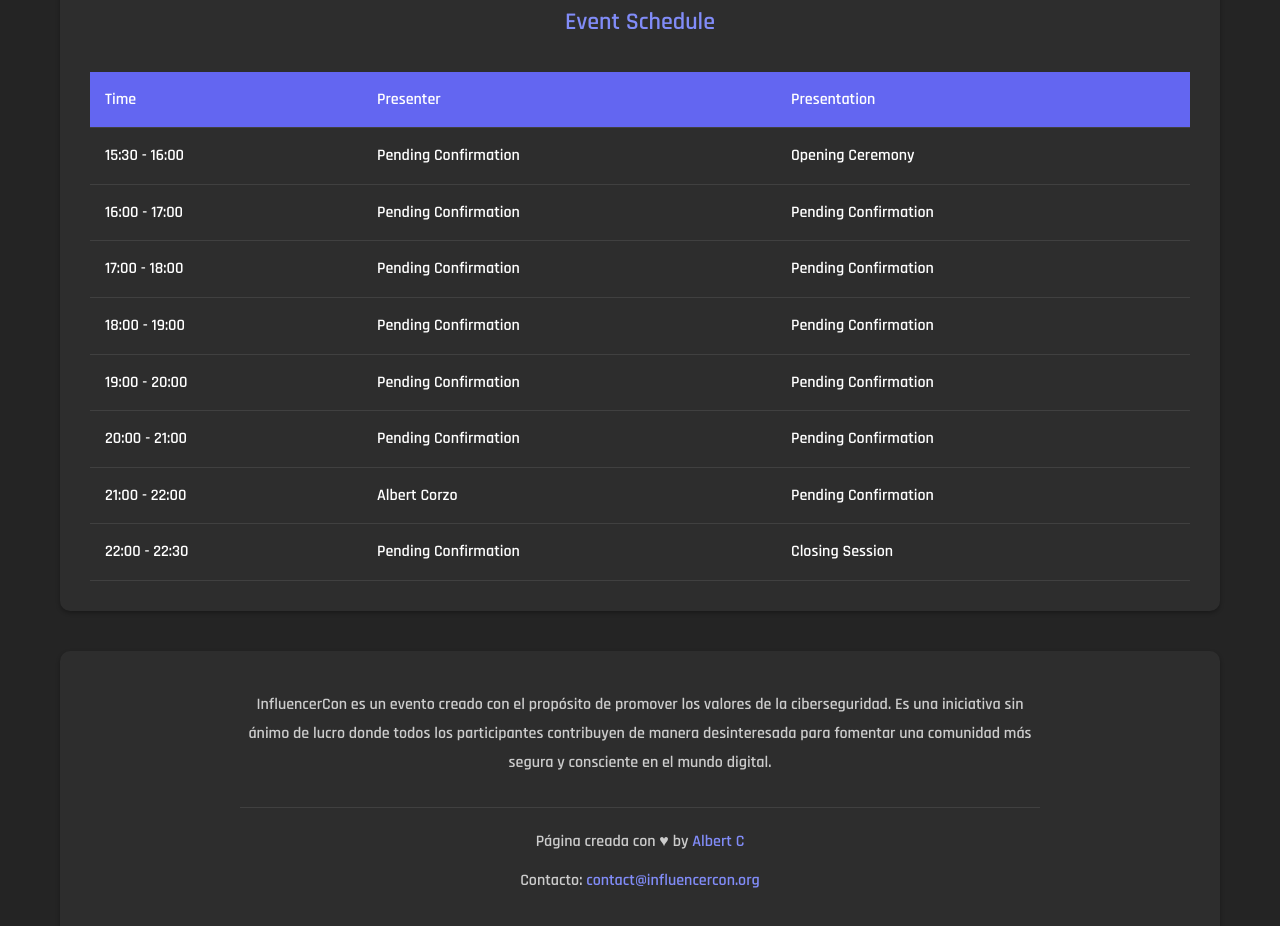
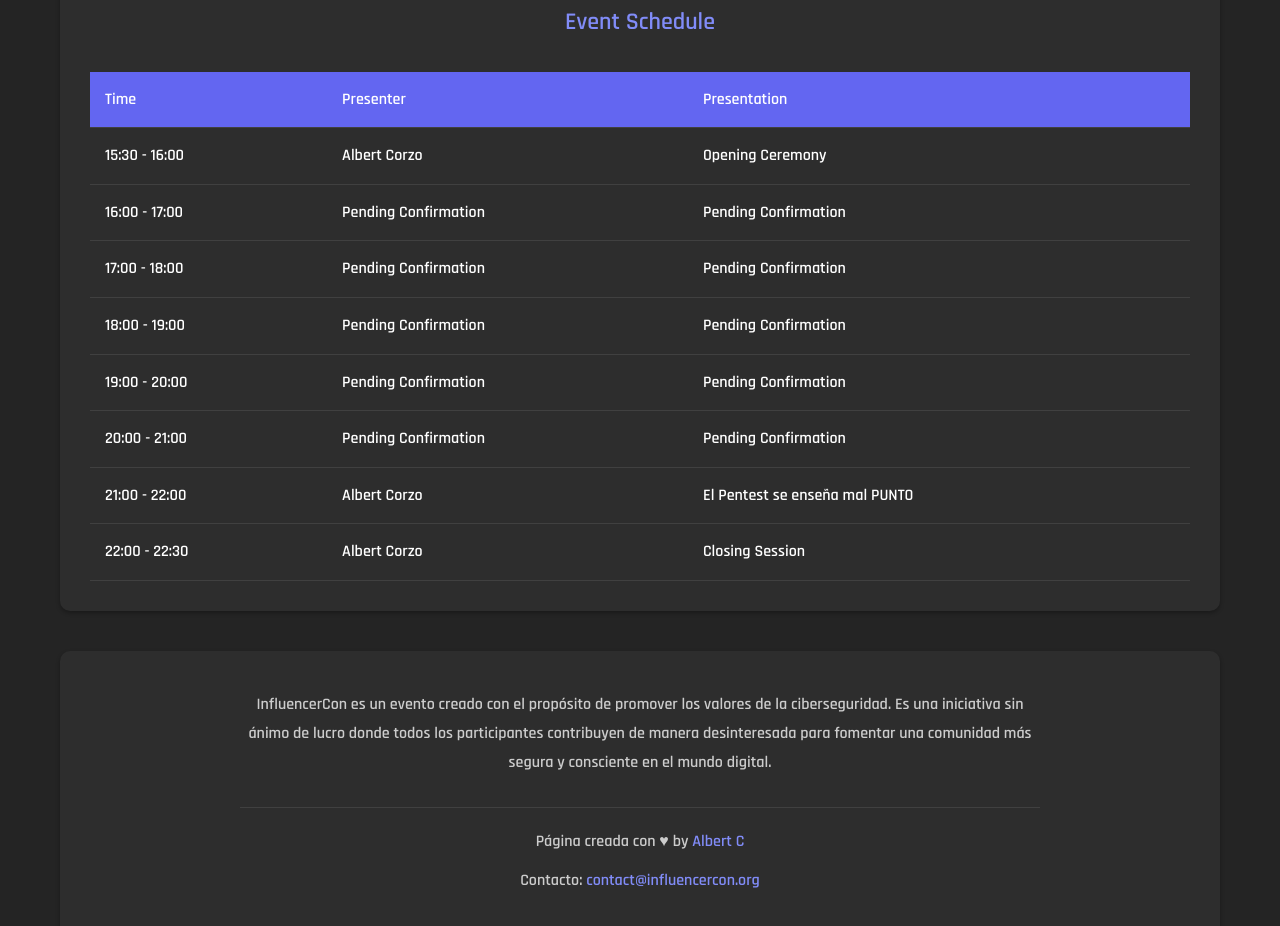
Before and after one commit to influencercon/home, a website built with Vite: page index.html in a window 1280 px wide. Shown: the part 2157-3083 px from the top of the page. Built offline with nearby package versions, Linux system fonts and the light colour scheme.

Commit message:
Update index.html

```diff
--- a/index.html
+++ b/index.html
@@ -115,7 +115,7 @@
                 <tbody>
                     <tr>
                         <td>15:30 - 16:00</td>
-                        <td>Pending Confirmation</td>
+                        <td>Albert Corzo</td>
                         <td>Opening Ceremony</td>
                     </tr>
                     <tr>
@@ -146,11 +146,11 @@
                     <tr>
                         <td>21:00 - 22:00</td>
                         <td>Albert Corzo</td>
-                        <td>Pending Confirmation</td>
+                        <td>El Pentest se enseña mal PUNTO</td>
                     </tr>
                     <tr>
                         <td>22:00 - 22:30</td>
-                        <td>Pending Confirmation</td>
+                        <td>Albert Corzo</td>
                         <td>Closing Session</td>
                     </tr>
                 </tbody>
```
